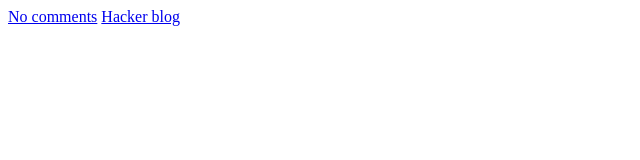
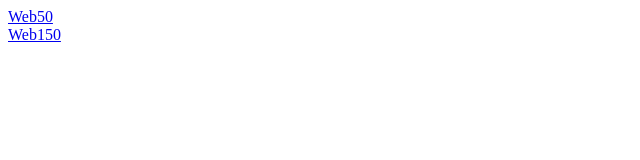
Before and after one commit to InsecurityAsso/SummerCTF, a plain HTML site: page index.html in a window 1280 px wide. Shown: the whole page, without its empty margins (0-640 px from the left). Drawn offline with Linux system fonts and the light colour scheme.

Commit message:
Updated index

```diff
--- a/index.html
+++ b/index.html
@@ -1,4 +1,4 @@
 <html>
-<a href="nocomments/No comments.html">No comments</a>
-<a href="hackerblog/Hacker blog.html">Hacker blog</a>
+<a href="nocomments/No comments.html">Web50</a><br/>
+<a href="hackerblog/Hacker blog.html">Web150</a>
 </html>
```
